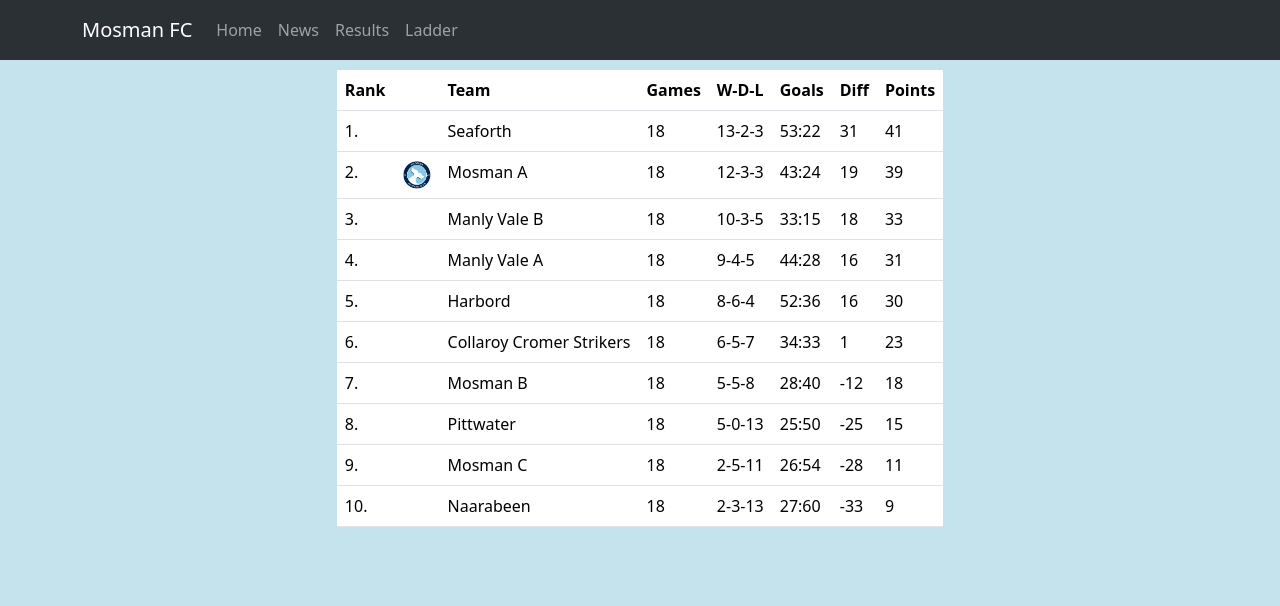
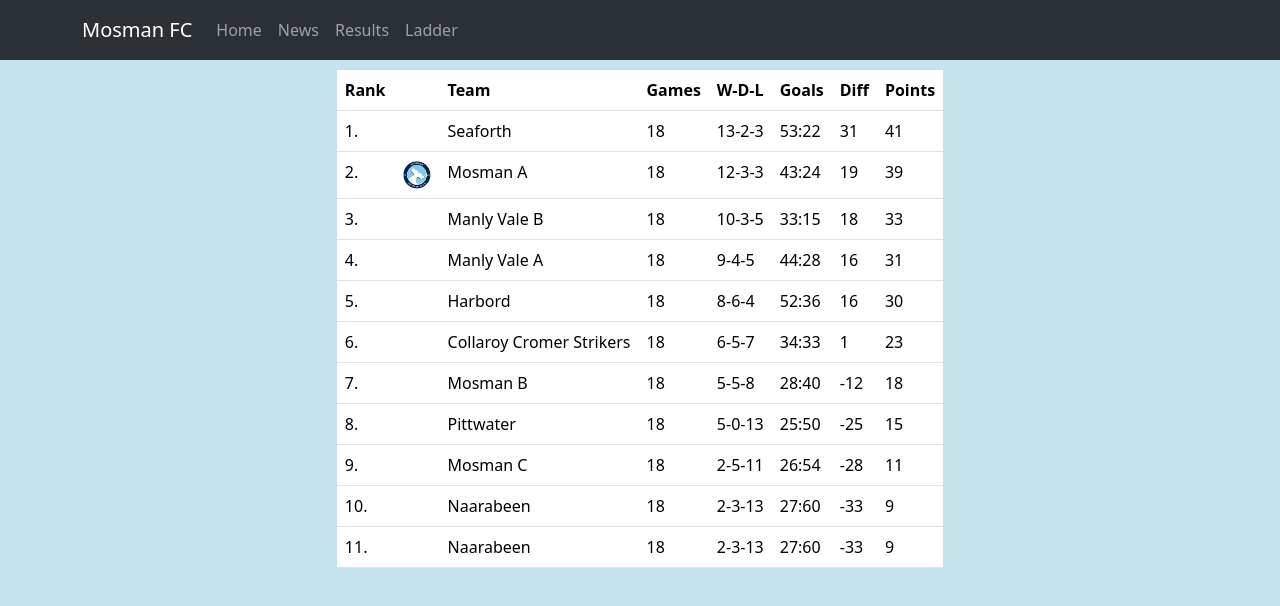
Before and after one commit to julian-petrich/amplify-react, a React (Create React App) app: page /ladder in a window 1280 px wide. Shown: the top 606 px of the page. Built offline with nearby package versions, Linux system fonts and the light colour scheme; what aws-amplify would draw is missing.

Commit message:
new branch

```diff
--- a/amplify/team-provider-info.json
+++ b/amplify/team-provider-info.json
@@ -15,7 +15,7 @@
       "function": {
         "mygofunction": {
           "deploymentBucketName": "amplify-amplifyreact-dev-195018-deployment",
-          "s3Key": "amplify-builds/mygofunction-614c6869474c474f7256-build.zip"
+          "s3Key": "amplify-builds/mygofunction-4d4652666e56655a7174-build.zip"
         }
       },
       "api": {
--- a/src/routes/Ladder.js
+++ b/src/routes/Ladder.js
@@ -122,6 +122,16 @@
                     <td>-33</td>
                     <td>9</td>
                 </tr>
+                <tr>
+                    <td>11.</td>
+                    <td></td>
+                    <td>Naarabeen</td>
+                    <td>18</td>
+                    <td>2-3-13</td>
+                    <td>27:60</td>
+                    <td>-33</td>
+                    <td>9</td>
+                </tr>
             </tbody>
             </table>
         </div>
```
Also changed, not shown: 1 other file (tests, documents, lock files or other folders).
